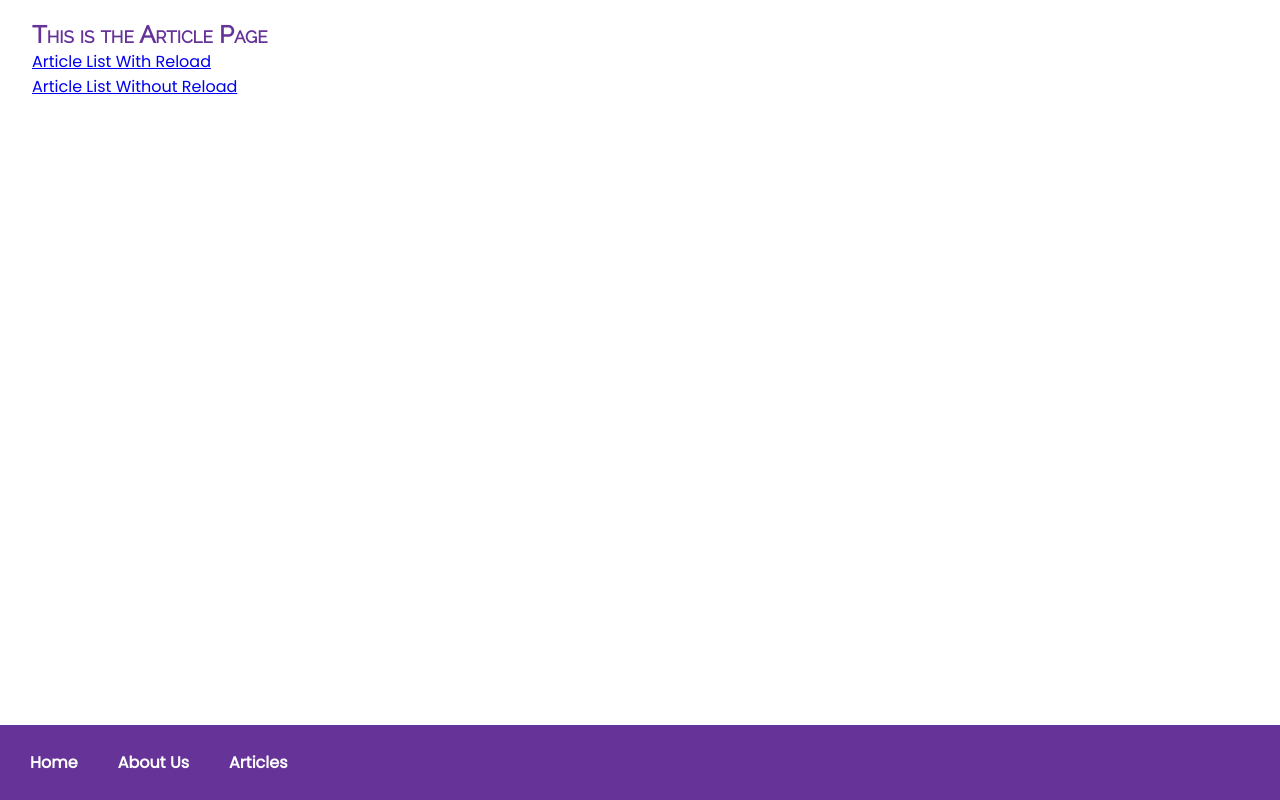
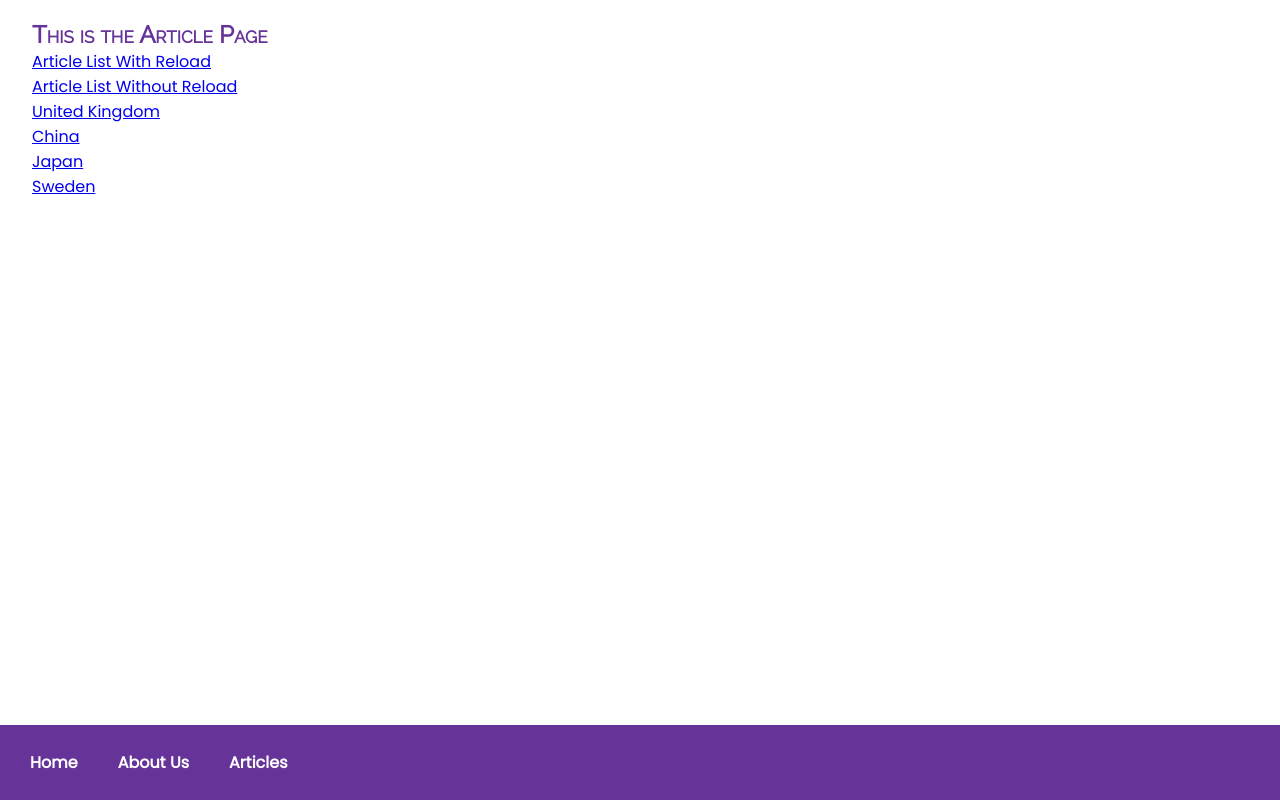
Before and after one commit to KramStyles/react-node-blog, a React (Create React App) app: page /article in a window 1280 px wide. Built offline with nearby package versions, Linux system fonts and the light colour scheme.

Commit message:
Added Data.js to ArticleList.js

```diff
--- a/src/Components/ArticleList.js
+++ b/src/Components/ArticleList.js
@@ -1,13 +1,22 @@
 import React from "react";
 import { useParams } from "react-router-dom";
+
+import Data from './Data'
 
 export default function ArticleList(){
     const {endpoint} = useParams();
     console.log('Name is: ' + endpoint);
+    let Details;
+    for (const key in Data) {
+        if (Data[key]['country'] == endpoint) {
+            Details = Data[key]['description'];
+        }
+    }
     return(
         <>
             <div className="container">
-                <h2>This is the {endpoint}  page</h2>
+                <h2>This is the {endpoint.toUpperCase()}  page</h2>
+                <p>{Details}</p>
             </div>
         </>
     )
--- a/src/Components/ArticlePage.js
+++ b/src/Components/ArticlePage.js
@@ -1,5 +1,6 @@
 import React from "react";
 import { Link } from "react-router-dom";
+import Data from './Data'
 
 const ArticlePage = () => (
     <>
@@ -7,6 +8,10 @@ const ArticlePage = () => (
             <h2>This is the Article Page</h2>
             <a href="/list">Article List With Reload</a> <br/>
             <Link to="/list">Article List Without Reload</Link>
+
+            {Data.map(item => (
+                <Link to={'/list/'+item.country}><br/>{item.country}</Link>
+            ))}
         </div>
     </>
 );
--- /dev/null
+++ b/src/Components/Data.js
@@ -0,0 +1,26 @@
+export default [
+    {
+        'country' : 'United Kingdom',
+        'place' : 'London',
+        'time_period': 'January - April 2019',
+        'description': 'London is the capital and largest city of England and the United Kingdom. It stands on the River Thames in south-east England at the head of a 50-mile (80 km) estuary down to the North Sea, and has been a major settlement for two millennia. The City of London, its ancient core and financial centre, was founded by the Romans as Londinium and retains boundaries close to its medieval ones.'
+    },
+    {
+        'country' : 'China',
+        'place' : 'Beijing',
+        'time_period': 'April - October 2019',
+        'description': 'Beijing is the capital of the People\'s Republic of China. It is the world\'s most populous national capital city, with over 21 million residents within an administrative area of 16,410.5 km2 (6336 sq. mi.).It is located in Northern China, and is governed as a municipality under the direct administration of the State Council with 16 urban, suburban, and rural districts.'
+    },
+    {
+        'country' : 'Japan',
+        'place' : 'Tokyo',
+        'time_period': 'November 2019 - March 2020',
+        'description': 'Tokyo historically known in the West as Tokio and officially the Tokyo Metropolis (東京都, Tōkyō-to), is the capital, the largest city, and the most populous metropolitan area in the Greater Tokyo Area, the Kantō region, and Japan, as well as the most populous metropolitan area in the world[8] and most populous prefecture of Japan. '
+    },
+    {
+        'country' : 'Sweden',
+        'place' : 'Warsaw',
+        'time_period': 'November 2019 - March 2020',
+        'description': "Warsaw is the capital and largest city of Poland. The metropolis stands on the River Vistula in east-central Poland and its population is officially estimated at 1.8 million residents within a greater metropolitan area of 3.1 million residents,[5] which makes Warsaw the 7th most-populous capital city in the European Union."
+    }
+]
```
